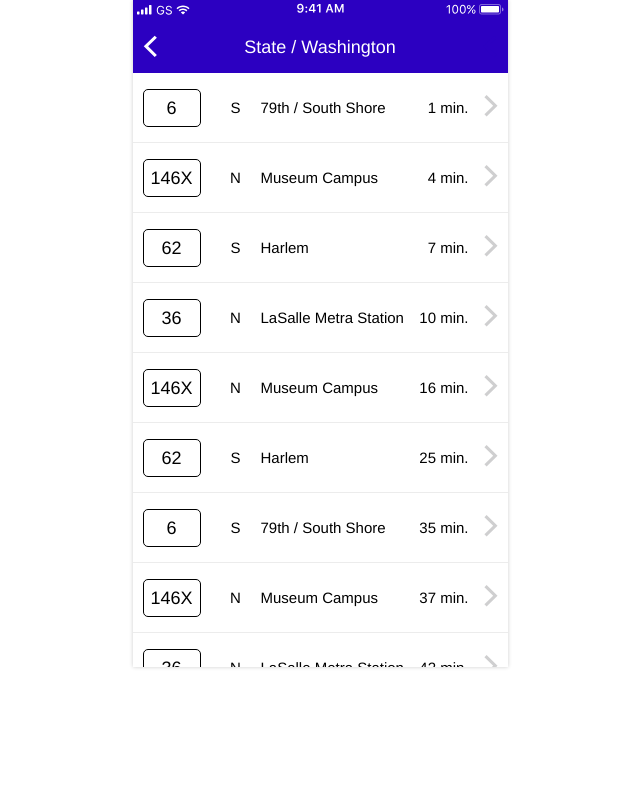
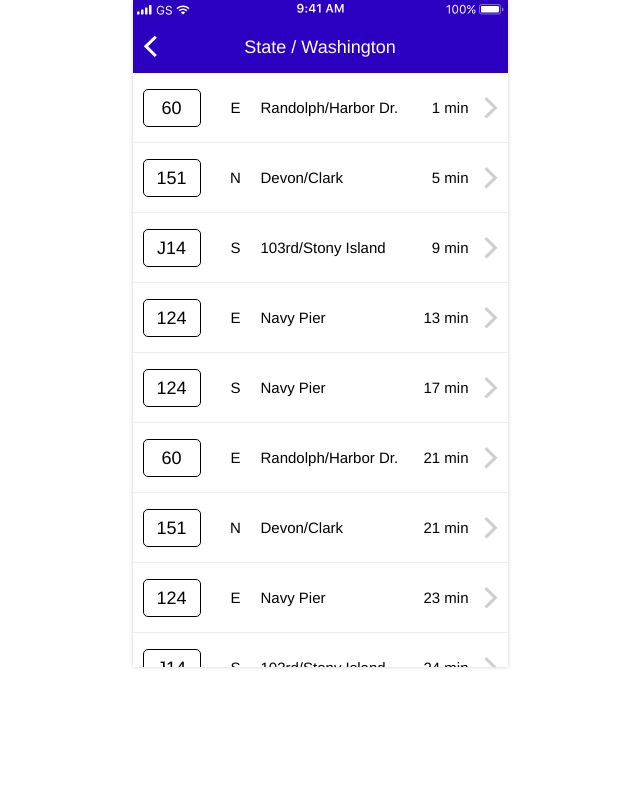
Before and after one commit to TylerAndersen4/Busy-Bus, a plain HTML site: page index.html in a window 1280 px wide. Shown: the whole page, without its empty margins (320-960 px from the left). Drawn offline with Linux system fonts and the light colour scheme.

Commit message:
changes 2/21

```diff
--- a/index.html
+++ b/index.html
@@ -2,197 +2,220 @@
 <html>
 <head>
   <meta charset="utf-8">
+  <meta name="viewport" content="width=device-width, initial-scale=1">
   <link rel="stylesheet" href="reset.css">
   <link rel="stylesheet" href="style.css">
-  <title></title>
+  <title>Busy Bus</title>
 </head>
 <body>
   <section class="app">
-    <div class="app-header">
+    <header class="app-header">
       <div class="time">
-        <img src="time.svg">
+        <img src="assets/time.svg" alt=time>
       </div>
       <div class="status-bar">
-        <div class="status-bar-left">
-          <img src="mobile-signal.svg">
-          <img src="carrier.svg">
-          <img src="wifi-signal.svg">
+        <div class="status-bar-left" alt="status bar">
+          <img src="assets/mobile-signal.svg" alt="mobile signal">
+          <img src="assets/carrier.svg" alt="mobile carrier">
+          <img src="assets/wifi-signal.svg" alt="wifi signal">
         </div>
         <div class="status-bar-right">
-          <img src="battery.svg">
+          <img src="assets/battery.svg" alt="battery">
         </div>
       </div>
       <nav class="nav-bar">
         <div class="nav-bar-content">
-          <img src ="arrow.svg">
+          <img src="assets/arrow.svg" alt="back arrow">
           <h1>State / Washington</h1>
-          <img src ="arrow-blue.svg">
+          <img src="assets/arrow-blue.svg" alt="hidden arrow">
         </div>
       </nav>
-    </div>
+    </header>
     <ul class="route-list">
       <li class="row">
         <ul class="content">
-          <ul class="route">
-            <li class="line">6</li>
+          <li class="route">
+            <p class="line">60</p>
+          </li>
+          <li class="details-group">
+            <ul>
+              <li class="direction">E</li>
+              <li class="stop">Randolph/Harbor Dr.</li>
+              <li class="eta">1 min</li>
             </ul>
-          <ul class = "details-group">
-            <li class="direction">S</li>
-            <li class="stop">79th / South Shore</li>
-            <li class="eta">1 min.</li>
-          </ul>
+          </li>
           <li class="arrow">
-            <img src ="arrow-grey.svg">
+            <img src="assets/arrow-grey.svg" alt="next arrow">
           </li>
         </ul>
       </li>
       <li class="row">
         <ul class="content">
-          <ul class="route">
-            <li class="line">146X</li>
+          <li class="route">
+            <p class="line">151</p>
+          </li>
+          <li class="details-group">
+            <ul>
+              <li class="direction">N</li>
+              <li class="stop">Devon/Clark</li>
+              <li class="eta">5 min</li>
             </ul>
-          <ul class = "details-group">
-            <li class="direction">N</li>
-            <li class="stop">Museum Campus</li>
-            <li class="eta">4 min.</li>
-          </ul>
+          </li>
           <li class="arrow">
-            <img src ="arrow-grey.svg">
+            <img src="assets/arrow-grey.svg" alt="next arrow">
           </li>
         </ul>
       </li>
       <li class="row">
         <ul class="content">
-          <ul class="route">
-            <li class="line">62</li>
+          <li class="route">
+            <p class="line">J14</p>
+          </li>
+          <li class="details-group">
+            <ul>
+              <li class="direction">S</li>
+              <li class="stop">103rd/Stony Island</li>
+              <li class="eta">9 min</li>
             </ul>
-          <ul class = "details-group">
-            <li class="direction">S</li>
-            <li class="stop">Harlem</li>
-            <li class="eta">7 min.</li>
-          </ul>
+          </li>
           <li class="arrow">
-            <img src ="arrow-grey.svg">
+            <img src="assets/arrow-grey.svg" alt="next arrow">
           </li>
         </ul>
       </li>
       <li class="row">
         <ul class="content">
-          <ul class="route">
-            <li class="line">36</li>
+          <li class="route">
+            <p class="line">124</p>
+          </li>
+          <li class="details-group">
+            <ul>
+              <li class="direction">E</li>
+              <li class="stop">Navy Pier</li>
+              <li class="eta">13 min</li>
             </ul>
-          <ul class = "details-group">
-            <li class="direction">N</li>
-            <li class="stop">LaSalle Metra Station</li>
-            <li class="eta">10 min.</li>
-          </ul>
+          </li>
           <li class="arrow">
-            <img src ="arrow-grey.svg">
+            <img src="assets/arrow-grey.svg" alt="next arrow">
           </li>
         </ul>
       </li>
       <li class="row">
         <ul class="content">
-          <ul class="route">
-            <li class="line">146X</li>
+          <li class="route">
+            <p class="line">124</p>
+          </li>
+          <li class="details-group">
+            <ul>
+              <li class="direction">S</li>
+              <li class="stop">Navy Pier</li>
+              <li class="eta">17 min</li>
             </ul>
-          <ul class = "details-group">
-            <li class="direction">N</li>
-            <li class="stop">Museum Campus</li>
-            <li class="eta">16 min.</li>
-          </ul>
+          </li>
           <li class="arrow">
-            <img src ="arrow-grey.svg">
+            <img src="assets/arrow-grey.svg" alt="next arrow">
           </li>
         </ul>
       </li>
       <li class="row">
         <ul class="content">
-          <ul class="route">
-            <li class="line">62</li>
+          <li class="route">
+            <p class="line">60</p>
+          </li>
+          <li class="details-group">
+            <ul>
+              <li class="direction">E</li>
+              <li class="stop">Randolph/Harbor Dr.</li>
+              <li class="eta">21 min</li>
             </ul>
-          <ul class = "details-group">
-            <li class="direction">S</li>
-            <li class="stop">Harlem</li>
-            <li class="eta">25 min.</li>
-          </ul>
+          </li>
           <li class="arrow">
-            <img src ="arrow-grey.svg">
+            <img src="assets/arrow-grey.svg" alt="next arrow">
           </li>
         </ul>
       </li>
       <li class="row">
         <ul class="content">
-          <ul class="route">
-            <li class="line">6</li>
+          <li class="route">
+            <p class="line">151</p>
+          </li>
+          <li class="details-group">
+            <ul>
+              <li class="direction">N</li>
+              <li class="stop">Devon/Clark</li>
+              <li class="eta">21 min</li>
             </ul>
-          <ul class = "details-group">
-            <li class="direction">S</li>
-            <li class="stop">79th / South Shore</li>
-            <li class="eta">35 min.</li>
-          </ul>
+          </li>
           <li class="arrow">
-            <img src ="arrow-grey.svg">
+            <img src="assets/arrow-grey.svg" alt="next arrow">
           </li>
         </ul>
       </li>
       <li class="row">
         <ul class="content">
-          <ul class="route">
-            <li class="line">146X</li>
+          <li class="route">
+            <p class="line">124</p>
+          </li>
+          <li class="details-group">
+            <ul>
+              <li class="direction">E</li>
+              <li class="stop">Navy Pier</li>
+              <li class="eta">23 min</li>
             </ul>
-          <ul class = "details-group">
-            <li class="direction">N</li>
-            <li class="stop">Museum Campus</li>
-            <li class="eta">37 min.</li>
-          </ul>
+          </li>
           <li class="arrow">
-            <img src ="arrow-grey.svg">
+            <img src="assets/arrow-grey.svg" alt="next arrow">
           </li>
         </ul>
       </li>
       <li class="row">
         <ul class="content">
-          <ul class="route">
-            <li class="line">36</li>
+          <li class="route">
+            <p class="line">J14</p>
+          </li>
+          <li class="details-group">
+            <ul>
+              <li class="direction">S</li>
+              <li class="stop">103rd/Stony Island</li>
+              <li class="eta">24 min</li>
             </ul>
-          <ul class = "details-group">
-            <li class="direction">N</li>
-            <li class="stop">LaSalle Metra Station</li>
-            <li class="eta">42 min.</li>
-          </ul>
+          </li>
           <li class="arrow">
-            <img src ="arrow-grey.svg">
+            <img src="assets/arrow-grey.svg" alt="next arrow">
           </li>
         </ul>
       </li>
       <li class="row">
         <ul class="content">
-          <ul class="route">
-            <li class="line">62</li>
+          <li class="route">
+            <p class="line">124</p>
+          </li>
+          <li class="details-group">
+            <ul>
+              <li class="direction">S</li>
+              <li class="stop">Navy Pier</li>
+              <li class="eta">27 min</li>
             </ul>
-          <ul class = "details-group">
-            <li class="direction">S</li>
-            <li class="stop">Harlem</li>
-            <li class="eta">47 min.</li>
-          </ul>
+          </li>
           <li class="arrow">
-            <img src ="arrow-grey.svg">
+            <img src="assets/arrow-grey.svg" alt="next arrow">
           </li>
         </ul>
       </li>
       <li class="row">
         <ul class="content">
-          <ul class="route">
-            <li class="line">6</li>
+          <li class="route">
+            <p class="line">151</p>
+          </li>
+          <li class="details-group">
+            <ul>
+              <li class="direction">N</li>
+              <li class="stop">Devon/Clark</li>
+              <li class="eta">37 min</li>
             </ul>
-          <ul class = "details-group">
-            <li class="direction">S</li>
-            <li class="stop">79th / South Shore</li>
-            <li class="eta">52 min.</li>
-          </ul>
+          </li>
           <li class="arrow">
-            <img src ="arrow-grey.svg">
+            <img src="assets/arrow-grey.svg" alt="next arrow">
           </li>
         </ul>
       </li>
--- a/style.css
+++ b/style.css
@@ -5,7 +5,9 @@ body {
 
 .app {
   height: 667px;
-  width: 375px;
+  width:375px;
+  min-height: 667px;
+  min-width: 375px;
   overflow-y: hidden;
   box-shadow:0 0px 4px rgba(0, 0, 0, 0.2);
 }
@@ -14,6 +16,7 @@ body {
   width: inherit;
   position: fixed;
   background-color: rgba(44, 0, 193, 1);
+  z-index: 99;
 }
 
 .status-bar {
@@ -98,20 +101,22 @@ body {
 }
 
 .details-group {
-  display: flex;
   width: 100%;
-  justify-content: space-between;
   margin: 0 15px;
 }
 
-.details-group > li {
+.details-group > ul > li {
   font-family: helvetica;
   font-size: 15px;
   letter-spacing: -2%;
 }
 
+.details-group > ul {
+  display: flex;
+  justify-content: space-between;
+}
+
 .direction {
-  justify-content: left;
   min-width: 40px;
   text-align: center;
   margin-right: 5px;
@@ -122,6 +127,11 @@ body {
 }
 
 .eta {
-  width: 80px;
+  width: 90px;
   text-align: right;
 }
+
+.arrow {
+  display: flex;
+  align-items: center;
+}
```
Also changed, not shown: Assets/arrow-blue.svg (renamed from arrow-blue.svg), Assets/arrow-grey.svg (renamed from arrow-grey.svg), Assets/arrow.svg (renamed from arrow.svg), Assets/battery.svg (renamed from battery.svg), Assets/carrier.svg (renamed from carrier.svg), Assets/mobile-signal.svg (renamed from mobile-signal.svg), Assets/time.svg (renamed from time.svg), Assets/wifi-signal.svg (renamed from wifi-signal.svg), 2 other files. Lines whose indentation alone changed are shown as unchanged.
